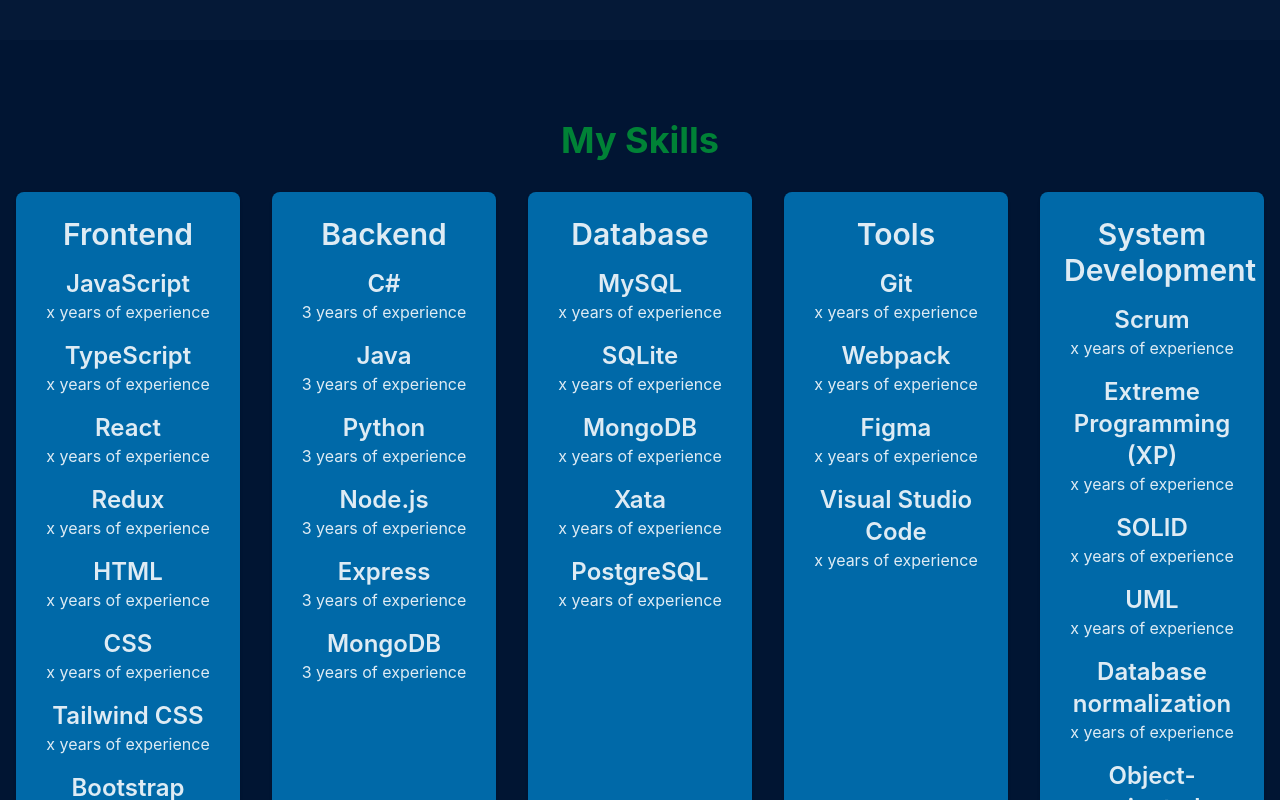
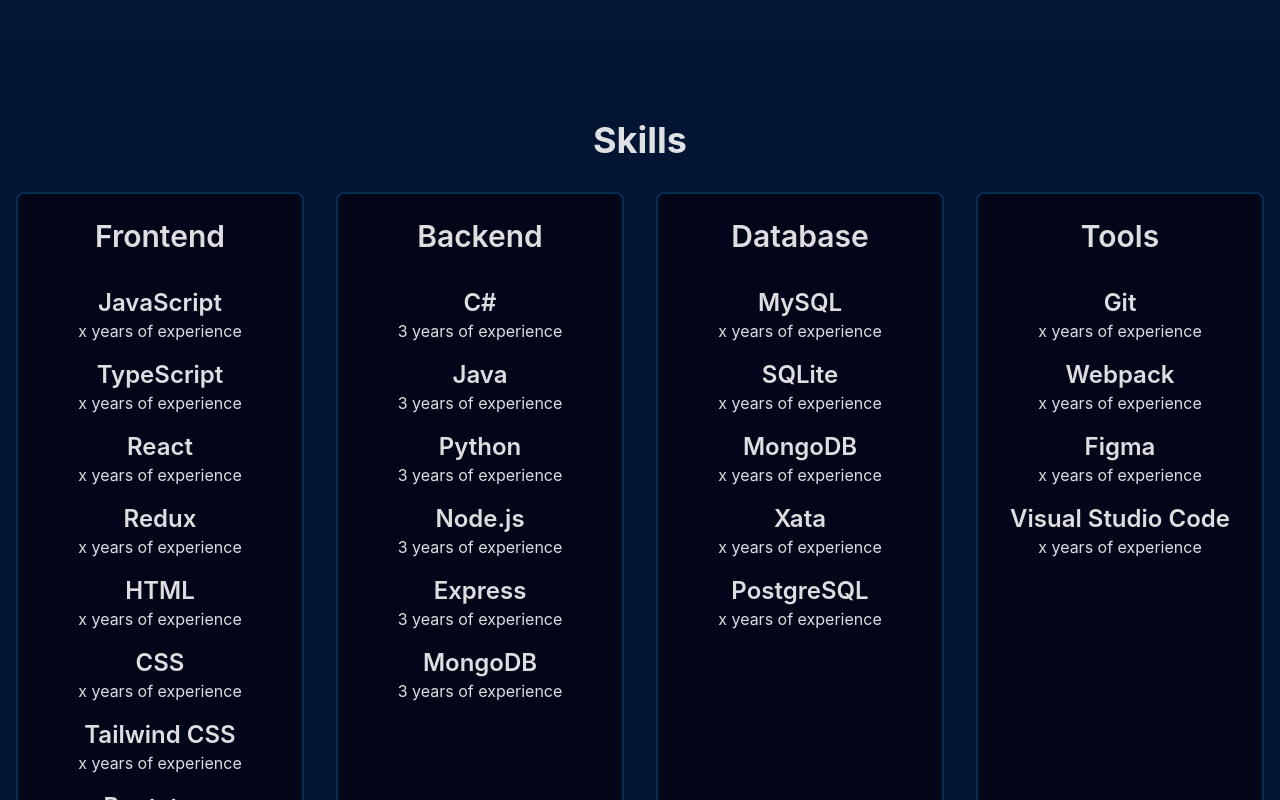
Before and after one commit to oliv6362/myportfolio, a React (Vite) app: page / in a window 1280 px wide. Shown: the part 1560-2360 px from the top of the page. Built offline with nearby package versions, Linux system fonts and the light colour scheme.

Commit message:
Updated SkillsSection component: - Changed styling, layout and removed SD column

```diff
--- a/src/components/skillsSection.tsx
+++ b/src/components/skillsSection.tsx
@@ -50,14 +50,15 @@
     ];
 
     return (
-        <section id="about" className="bg-[#011533] h-screen ">
+        <section id="about" className="bg-[#011533]">
             <div className="max-w-7xl mx-auto px-4 py-20">
-                <h1 className="text-4xl font-bold text-center mb-8 text-green-700">My Skills</h1>
-                <div className="grid grid-cols-1 md:grid-cols-5 gap-8">
+                <h1 className="text-4xl font-bold text-center mb-8">Skills</h1>
+                <div className="grid grid-cols-4 md:grid-cols-4 gap-8">
 
                     {/* Frontend Column */}
-                    <div className="bg-sky-700 p-6 rounded-lg shadow text-center hover:bg-sky-800 hover:scale-105 transition-transform duration-300">
+                    <div className="bg-slate-950 p-6 rounded-lg shadow text-center hover:bg-slate-900 hover:scale-105 transition-transform duration-300 border-2 border-sky-950">
                         <h2 className="text-3xl font-semibold mb-4">Frontend</h2>
+                        <hr className="h-px border-t-0 bg-gradient-to-r opacity-25 dark:via-neutral-400" />
                         <ul className="space-y-2">
                             <li>
                                 {skillsFrontend.map((skills, index) => (
@@ -71,8 +72,9 @@
                     </div>
 
                     {/* Backend Column */}
-                    <div className="bg-sky-700 p-6 rounded-lg shadow text-center hover:bg-sky-800 hover:scale-105 transition-transform duration-300">
+                    <div className="bg-slate-950 p-6 rounded-lg shadow text-center hover:bg-slate-900 hover:scale-105 transition-transform duration-300 border-2 border-sky-950">
                         <h2 className="text-3xl font-semibold mb-4">Backend</h2>
+                        <hr className="h-px border-t-0 bg-gradient-to-r opacity-25 dark:via-neutral-400" />
                         <ul className="space-y-2">
                             <li>
                                 {skillsBackend.map((skills, index) => (
@@ -86,8 +88,9 @@
                     </div>
 
                     {/* Database Column */}
-                    <div className="bg-sky-700 p-6 rounded-lg shadow text-center hover:bg-sky-800 hover:scale-105 transition-transform duration-300">
+                    <div className="bg-slate-950 p-6 rounded-lg shadow text-center hover:bg-slate-900 hover:scale-105 transition-transform duration-300 border-2 border-sky-950">
                         <h2 className="text-3xl font-semibold mb-4">Database</h2>
+                        <hr className="h-px border-t-0 bg-gradient-to-r opacity-25 dark:via-neutral-400" />
                         <ul className="space-y-2">
                             <li>
                                 {skillsDatabase.map((skills, index) => (
@@ -101,8 +104,9 @@
                     </div>
 
                     {/* Tools Column */}
-                    <div className="bg-sky-700 p-6 rounded-lg shadow text-center hover:bg-sky-800 hover:scale-105 transition-transform duration-300">
+                    <div className="bg-slate-950 p-6 rounded-lg shadow text-center hover:bg-slate-900 hover:scale-105 transition-transform duration-300 border-2 border-sky-950">
                         <h2 className="text-3xl font-semibold mb-4">Tools</h2>
+                        <hr className="h-px border-t-0 bg-gradient-to-r opacity-25 dark:via-neutral-400" />
                         <ul className="space-y-2">
                             <li>
                                 {skillsTools.map((skills, index) => (
@@ -116,7 +120,7 @@
                     </div>
 
 
-                    {/* System development Column */}
+                    {/* System development Column
                     <div className="bg-sky-700 p-6 rounded-lg shadow text-center hover:bg-sky-800 hover:scale-105 transition-transform duration-300">
                         <h2 className="text-3xl font-semibold mb-4">System Development</h2>
                         <ul className="space-y-2">
@@ -130,6 +134,7 @@
                             </li>
                         </ul>
                     </div>
+                    */}
 
                 </div>
             </div>
```
